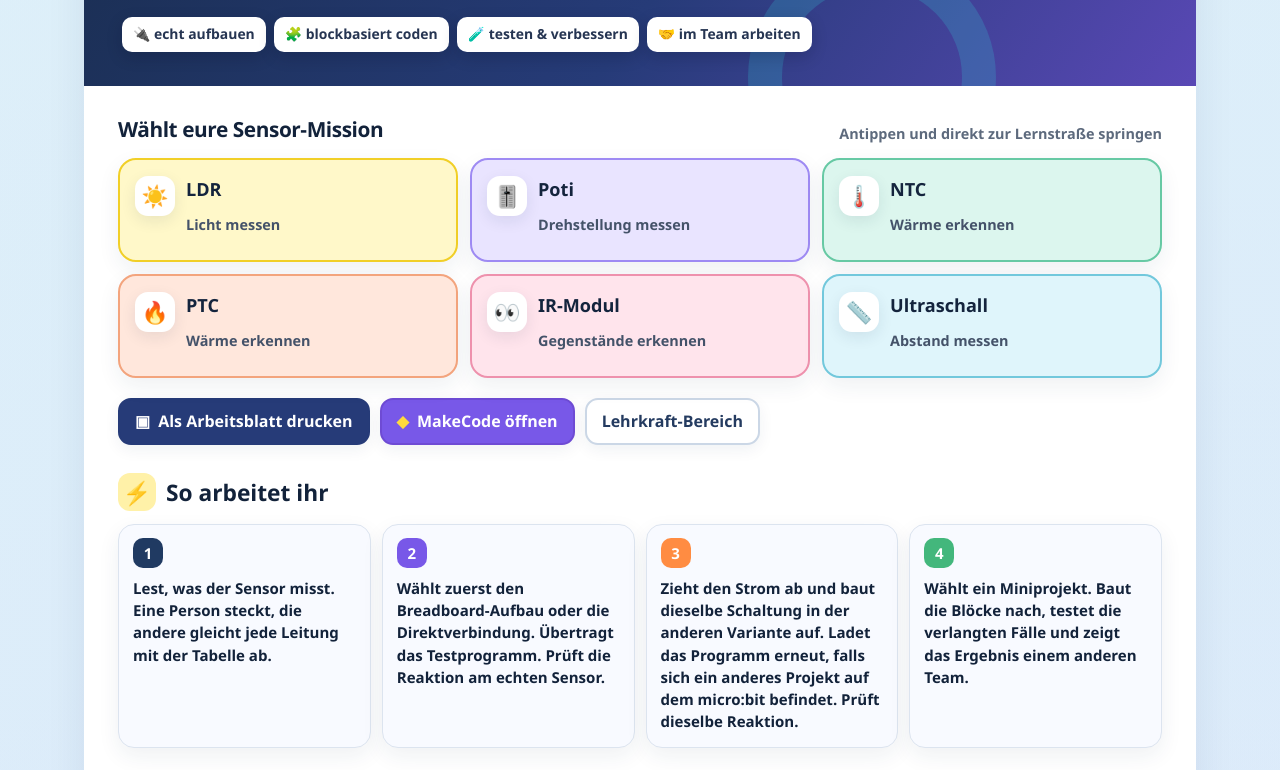
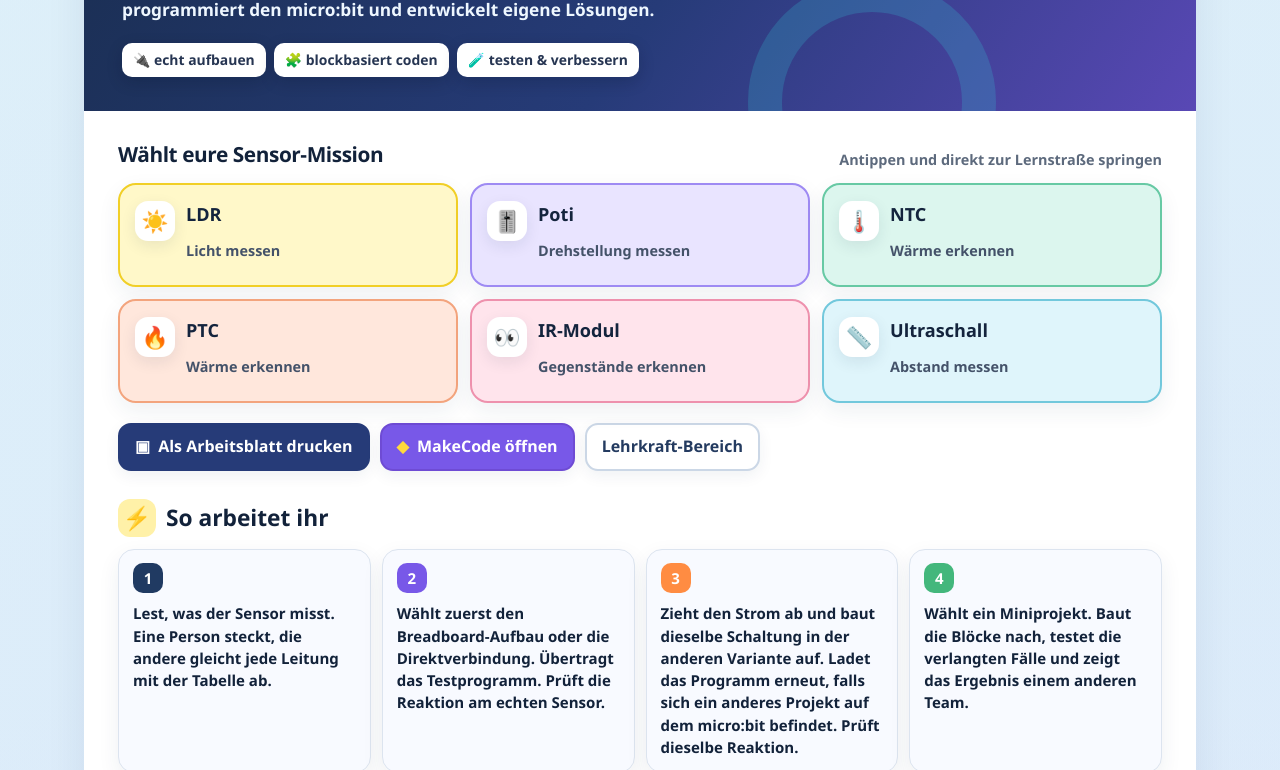
Before and after one commit to makl72/microbit-sensorwerkstatt, a plain HTML site: page index.html in a window 1280 px wide. Shown: the part 318-1088 px from the top of the page. Drawn offline with Linux system fonts and the light colour scheme.

Commit message:
Einleitung der Sensorwerkstatt überarbeiten

```diff
--- a/index.html
+++ b/index.html
@@ -169,7 +169,7 @@ a{color:#3256a8}.fine{font-size:.92rem;color:#445269}
 @media(max-width:660px){main{padding:12px 10px 44px}header,main>section{padding:19px;border-radius:19px}.hero{margin:0 -19px 22px;padding:26px 20px 24px}.hero h1{font-size:clamp(2.55rem,14vw,4.2rem)}.hero p{font-size:1rem}.hero-badges{gap:6px}.hero-badges span{font-size:.79rem}.stations-heading{align-items:start;flex-direction:column;gap:2px}.stations{grid-template-columns:1fr 1fr;gap:8px}.stations a{min-height:96px;padding:13px 10px 11px 50px;border-radius:14px}.stations a::before{left:10px;top:12px;width:33px;height:33px;border-radius:10px;font-size:1.05rem}.stations strong{font-size:1rem}.stations span{font-size:.8rem}.header-actions>*{width:100%}header>ol{grid-template-columns:1fr}header>ol li{min-height:0;padding:14px 14px 14px 55px}.pair{grid-template-columns:1fr}main>section>h2{align-items:flex-start}main>section>h2::before{width:43px;height:43px;border-radius:13px;font-size:1.25rem}.quartet{grid-template-columns:1fr}.quartet>div{min-height:0}}
 @media print{body{background:#fff}.hero{background:#fff!important}.hero-eyebrow,.hero-badges,.stations-heading,.header-actions{display:none!important}header,main>section,.pair>div,.project,.question,.check,.self-check,.quartet>div{box-shadow:none!important}main>section{background:#fff!important;border-top:0}.project-pair{grid-template-columns:1fr 1fr}.project-pair>div::before{display:none}}
 </style><main>
-<header id="start"><div class="hero"><div class="hero-eyebrow">Messen · Coden · Tüfteln</div><h1><span>micro:bit</span><br>Sensorwerkstatt</h1><p>Sechs Lernstraßen für Klasse 7–9 · ca. 35–45 Minuten je Station · Teams zu zweit</p><div class="hero-badges"><span>🔌 echt aufbauen</span><span>🧩 blockbasiert coden</span><span>🧪 testen & verbessern</span><span>🤝 im Team arbeiten</span></div></div>
+<header id="start"><div class="hero"><div class="hero-eyebrow">Messen · Coden · Tüfteln</div><h1><span>micro:bit</span><br>Sensorwerkstatt</h1><p>Entdeckt, wie Sensoren eure Umwelt wahrnehmen – baut Schaltungen, programmiert den micro:bit und entwickelt eigene Lösungen.</p><div class="hero-badges"><span>🔌 echt aufbauen</span><span>🧩 blockbasiert coden</span><span>🧪 testen & verbessern</span></div></div>
 <div class="stations-heading"><span>Wählt eure Sensor-Mission</span><small>Antippen und direkt zur Lernstraße springen</small></div><nav class="stations" aria-label="Sensorstationen"><a href="#ldr"><strong>LDR</strong><span>Licht messen</span></a><a href="#poti"><strong>Poti</strong><span>Drehstellung messen</span></a><a href="#ntc"><strong>NTC</strong><span>Wärme erkennen</span></a><a href="#ptc"><strong>PTC</strong><span>Wärme erkennen</span></a><a href="#ir"><strong>IR-Modul</strong><span>Gegenstände erkennen</span></a><a href="#ultra"><strong>Ultraschall</strong><span>Abstand messen</span></a></nav>
 <div class="header-actions"><button onclick="window.print()">Als Arbeitsblatt drucken</button><a class="makecode-action" href="https://makecode.microbit.org/?lang=de">MakeCode öffnen</a><a href="#lehrkraft">Lehrkraft-Bereich</a></div>
 <h2 class="intro-heading">So arbeitet ihr</h2><ol><li>Lest, was der Sensor misst. Eine Person steckt, die andere gleicht jede Leitung mit der Tabelle ab.</li><li>Wählt zuerst den Breadboard-Aufbau oder die Direktverbindung. Übertragt das Testprogramm. Prüft die Reaktion am echten Sensor.</li><li>Zieht den Strom ab und baut dieselbe Schaltung in der anderen Variante auf. Ladet das Programm erneut, falls sich ein anderes Projekt auf dem micro:bit befindet. Prüft dieselbe Reaktion.</li><li>Wählt ein Miniprojekt. Baut die Blöcke nach, testet die verlangten Fälle und zeigt das Ergebnis einem anderen Team.</li></ol>
```
